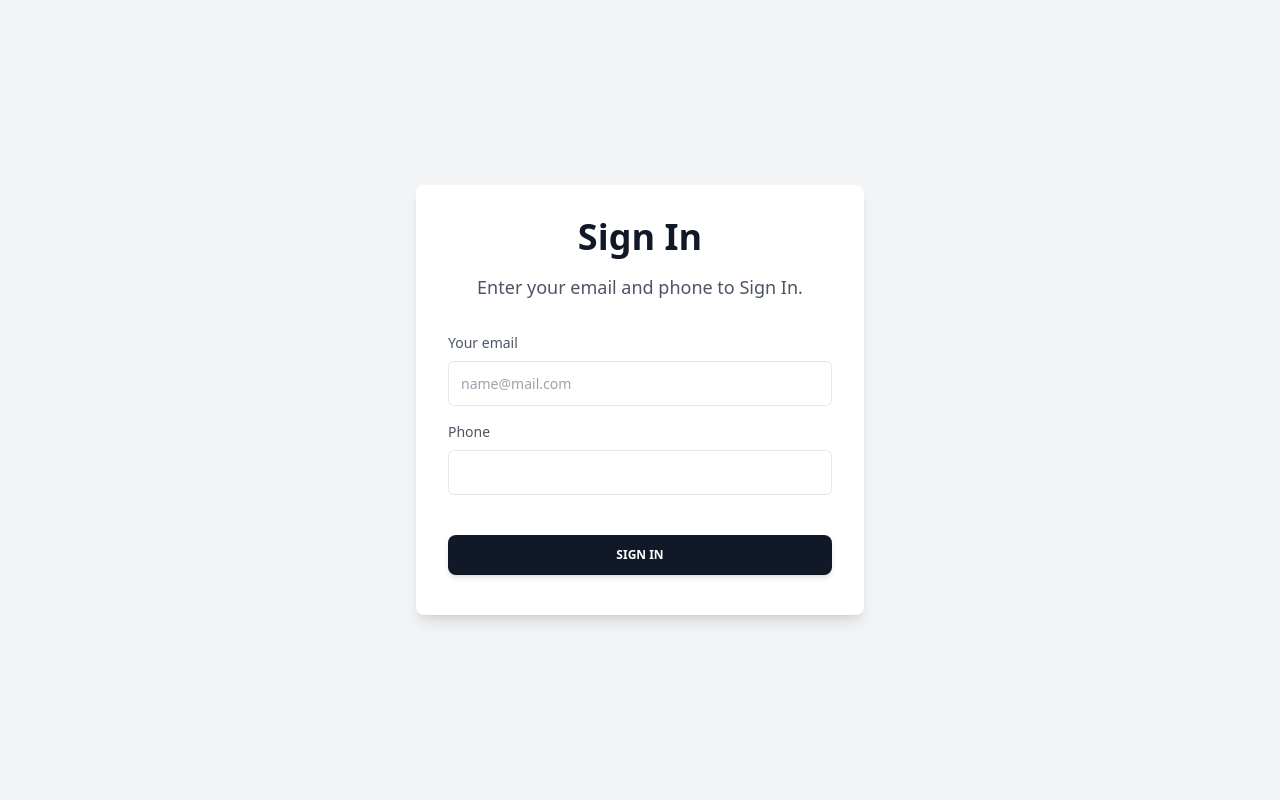
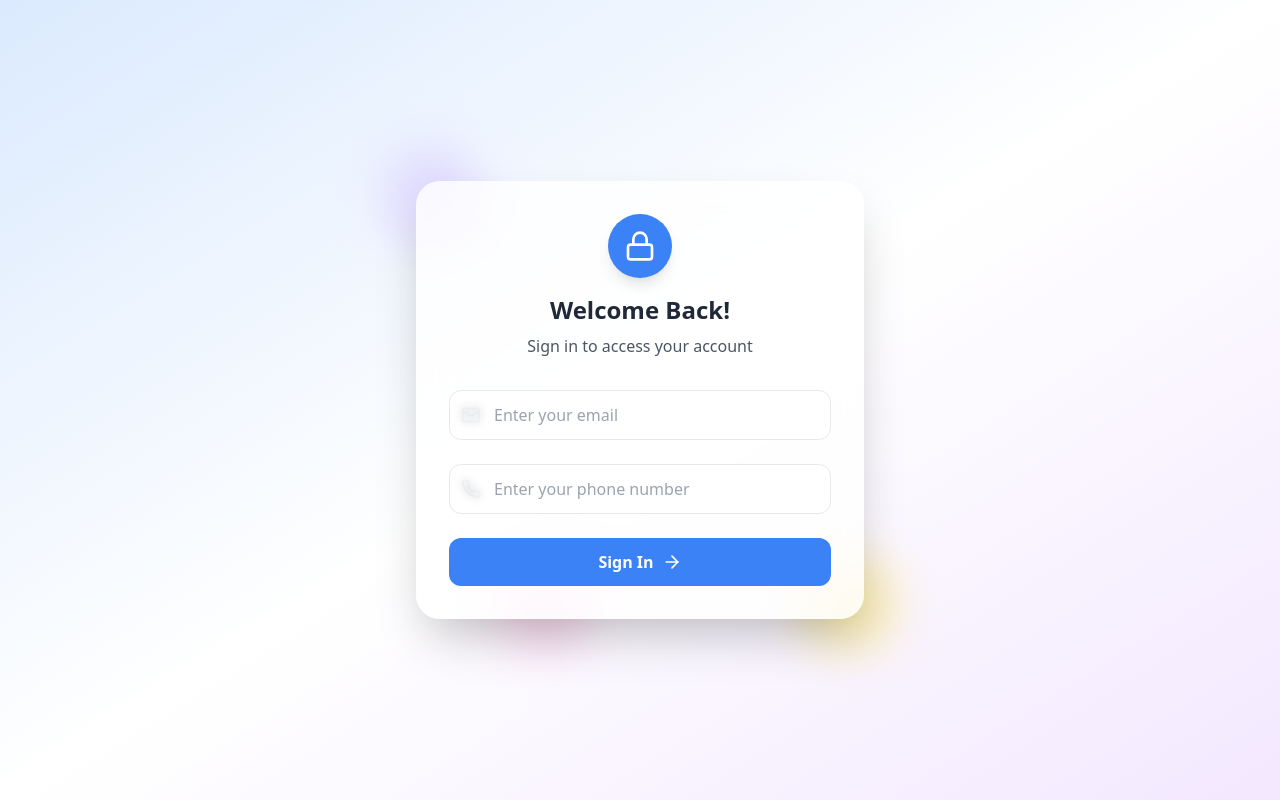
Before and after one commit to ramtejvigna/CRM-vedic-employee, a React (Vite) app in the folder client/: page /signin in a window 1280 px wide. Built offline with nearby package versions, Linux system fonts and the light colour scheme.

Commit message:
UI changes in Sign IN

```diff
--- a/client/src/components/employee/Navbar/index.jsx
+++ b/client/src/components/employee/Navbar/index.jsx
@@ -58,6 +58,7 @@ const Navbar = () => {
                 />
                 <FaSearch className="h-7 w-5 text-gray-500 absolute left-3 top-2.5" />
               </div>
+              <NotificationButton />
               <div className="relative">
                 {/* User Icon */}
                 <button
@@ -100,20 +101,6 @@ const Navbar = () => {
                   </div>
                 </Transition>
               </div>
-              <NotificationButton />
-              <Link
-                to="/admin-dashboard/settings"
-                className="ml-3 p-1 rounded-full text-gray-600 hover:text-indigo-600 focus:outline-none focus:ring-2 focus:ring-offset-2 focus:ring-indigo-500"
-              >
-                <FaCog className="h-6 w-4" />
-              </Link>
-              {/* Theme Toggle Button */}
-              <button
-                onClick={toggleDarkMode}
-                className="ml-3 p-1 rounded-full focus:outline-none"
-              >
-                {isDarkMode ? <FaSun className="h-6 w-4 text-yellow-400" /> : <FaMoon className="h-6 w-4 text-gray-600" />}
-              </button>
             </div>
           </div>
 
--- a/client/src/components/employee/signin/index.jsx
+++ b/client/src/components/employee/signin/index.jsx
@@ -1,96 +1,143 @@
 import React, { useState } from 'react';
-import {
-  Card,
-  Input,
-  Button,
-  Typography,
-} from "@material-tailwind/react";
 import { useNavigate } from "react-router-dom";
 import axios from 'axios';
-import { toast } from 'react-toastify';
+import Cookies from 'js-cookie';
+import { Mail, Phone, ArrowRight, Lock } from 'lucide-react';
+import { ToastContainer, toast } from 'react-toastify';
 import 'react-toastify/dist/ReactToastify.css';
-import { motion } from 'framer-motion';
-import Cookies from 'js-cookie';
 
-export function SignIn() {
+const SignIn = () => {
   const [email, setEmail] = useState('');
   const [phone, setPhone] = useState('');
+  const [isLoading, setIsLoading] = useState(false);
   const navigate = useNavigate();
 
   const handleLogin = async (e) => {
     e.preventDefault();
+    setIsLoading(true);
     try {
       const response = await axios.post('https://vedic-backend-neon.vercel.app/login', { email, phone });
-
-      // Extract token and user details from the response
       const token = response.data.token;
       const employeeId = response.data.userId;
 
-      // Set token and employeeId as cookies
       Cookies.set('token', token, { expires: 1 });
       Cookies.set('employeeId', employeeId, { expires: 1 });
 
-      // Display success message
-      toast.success('Login successful!');
+      toast.success('🎉 Login successful! Redirecting...', {
+        position: "top-right",
+        autoClose: 2000,
+        hideProgressBar: false,
+        closeOnClick: true,
+        pauseOnHover: true,
+        draggable: true,
+        progress: undefined,
+        theme: "light",
+      });
 
+      // Delay navigation slightly to show the success toast
+      setTimeout(() => {
         navigate('/employee/home');
+      }, 1500);
+
     } catch (error) {
-      toast.error('Invalid credentials. Please try again.');
+      toast.error('❌ Invalid credentials. Please try again.', {
+        position: "top-right",
+        autoClose: 3000,
+        hideProgressBar: false,
+        closeOnClick: true,
+        pauseOnHover: true,
+        draggable: true,
+        progress: undefined,
+        theme: "light",
+      });
+    } finally {
+      setIsLoading(false);
     }
   };
 
   return (
-    <section className="flex items-center justify-center min-h-screen bg-gray-100 dark:bg-gray-900">
-      <motion.div
-        initial={{ opacity: 0, y: -50 }}
-        animate={{ opacity: 1, y: 0 }}
-        transition={{ duration: 0.5 }}
-        className="w-full max-w-md p-8 bg-white dark:bg-gray-800 rounded-lg shadow-lg"
-      >
-        <div className="text-center">
-          <Typography variant="h2" className="font-bold mb-4 text-gray-900 dark:text-white">Sign In</Typography>
-          <Typography variant="paragraph" color="blue-gray" className="text-lg font-normal text-gray-600 dark:text-gray-400">
-            Enter your email and phone to Sign In.
-          </Typography>
+    <div className="min-h-screen bg-gradient-to-br from-blue-100 via-white to-purple-100 flex items-center justify-center p-4">
+      <ToastContainer
+        position="top-right"
+        autoClose={3000}
+        limit={2}
+        hideProgressBar={false}
+        newestOnTop={false}
+        closeOnClick
+        rtl={false}
+        pauseOnFocusLoss
+        draggable
+        pauseOnHover
+        theme="light"
+      />
+      <div className="relative w-full max-w-md">
+        {/* Floating shapes for background decoration */}
+        <div className="absolute -top-8 -left-8 w-24 h-24 bg-purple-200 rounded-full mix-blend-multiply filter blur-xl opacity-70 animate-blob"></div>
+        <div className="absolute -bottom-8 -right-8 w-24 h-24 bg-yellow-200 rounded-full mix-blend-multiply filter blur-xl opacity-70 animate-blob animation-delay-2000"></div>
+        <div className="absolute -bottom-8 left-20 w-24 h-24 bg-pink-200 rounded-full mix-blend-multiply filter blur-xl opacity-70 animate-blob animation-delay-4000"></div>
+
+        <div className="bg-white/80 backdrop-blur-lg rounded-3xl shadow-2xl p-8 relative z-10 border border-white/20">
+          {/* Header Section */}
+          <div className="text-center mb-8">
+            <div className="bg-blue-500 w-16 h-16 rounded-full flex items-center justify-center mx-auto mb-4 shadow-lg">
+              <Lock className="w-8 h-8 text-white" />
             </div>
-        <form className="mt-8 mb-2" onSubmit={handleLogin}>
-          <div className="mb-4">
-            <Typography variant="small" color="blue-gray" className="mb-2 font-medium text-gray-600 dark:text-gray-400">
-              Your email
-            </Typography>
-            <Input
-              size="lg"
-              placeholder="name@mail.com "
-              className="border-t-blue-gray-200 focus:border-t-gray-900 dark:bg-gray-700 dark:text-white"
+            <h2 className="text-2xl font-bold text-gray-800 mb-2">Welcome Back!</h2>
+            <p className="text-gray-600">Sign in to access your account</p>
+          </div>
+
+          {/* Form Section */}
+          <form onSubmit={handleLogin} className="space-y-6">
+            {/* Email Input */}
+            <div className="relative group">
+              <div className="absolute inset-y-0 left-0 flex items-center pl-3 pointer-events-none">
+                <Mail className="w-5 h-5 text-gray-400 group-focus-within:text-blue-500 transition-colors" />
+              </div>
+              <input
+                type="email"
                 value={email}
                 onChange={(e) => setEmail(e.target.value)}
-              labelProps={{
-                className: "before:content-none after:content-none",
-              }}
+                className="w-full pl-11 pr-4 py-3 rounded-xl border border-gray-200 focus:border-blue-500 focus:ring-2 focus:ring-blue-200 outline-none transition-all duration-200 bg-white/50 backdrop-blur-sm"
+                placeholder="Enter your email"
+                required
               />
             </div>
-          <div className="mb-4">
-            <Typography variant="small" color="blue-gray" className="mb-2 font-medium text-gray-600 dark:text-gray-400">
-              Phone
-            </Typography>
-            <Input
-              type="text"
-              size="lg"
-              className="border-t-blue-gray-200 focus:border-t-gray-900 dark:bg-gray-700 dark:text-white"
+
+            {/* Phone Input */}
+            <div className="relative group">
+              <div className="absolute inset-y-0 left-0 flex items-center pl-3 pointer-events-none">
+                <Phone className="w-5 h-5 text-gray-400 group-focus-within:text-blue-500 transition-colors" />
+              </div>
+              <input
+                type="tel"
                 value={phone}
                 onChange={(e) => setPhone(e.target.value)}
-              labelProps={{
-                className: "before:content-none after:content-none",
-              }}
+                className="w-full pl-11 pr-4 py-3 rounded-xl border border-gray-200 focus:border-blue-500 focus:ring-2 focus:ring-blue-200 outline-none transition-all duration-200 bg-white/50 backdrop-blur-sm"
+                placeholder="Enter your phone number"
+                required
               />
             </div>
-          <Button className="mt-6 w-full" type="submit">
+
+            {/* Submit Button */}
+            <button
+              type="submit"
+              disabled={isLoading}
+              className="w-full bg-blue-500 hover:bg-blue-600 text-white font-semibold py-3 px-6 rounded-xl transition-all duration-200 transform hover:scale-[1.02] active:scale-[0.98] flex items-center justify-center gap-2 disabled:opacity-70 disabled:cursor-not-allowed"
+            >
+              {isLoading ? (
+                <div className="w-6 h-6 border-3 border-white border-t-transparent rounded-full animate-spin"></div>
+              ) : (
+                <>
                   Sign In
-          </Button>
+                  <ArrowRight className="w-5 h-5" />
+                </>
+              )}
+            </button>
           </form>
-      </motion.div>
-    </section>
+        </div>
+      </div>
+    </div>
   );
-}
+};
 
 export default SignIn;
```
Also changed, not shown: 1 other file (tests, documents, lock files or other folders). Lines whose indentation alone changed are shown as unchanged.
